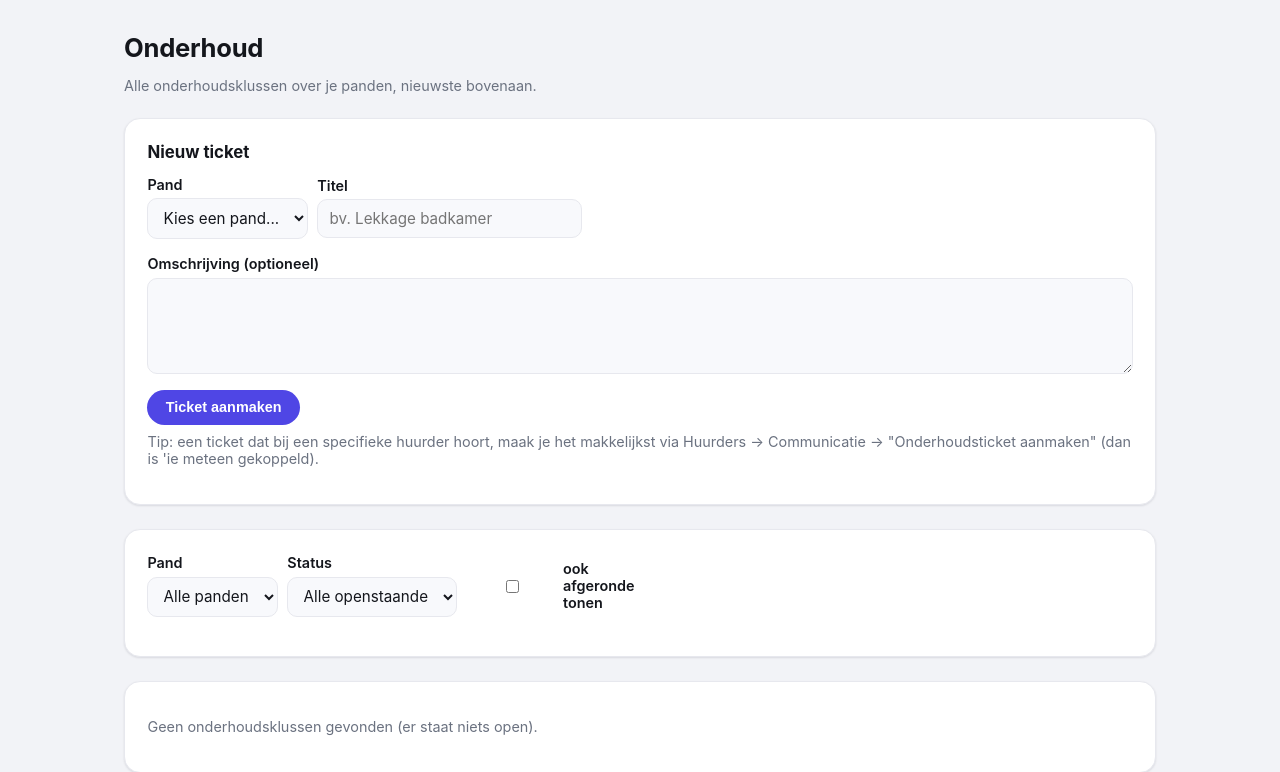
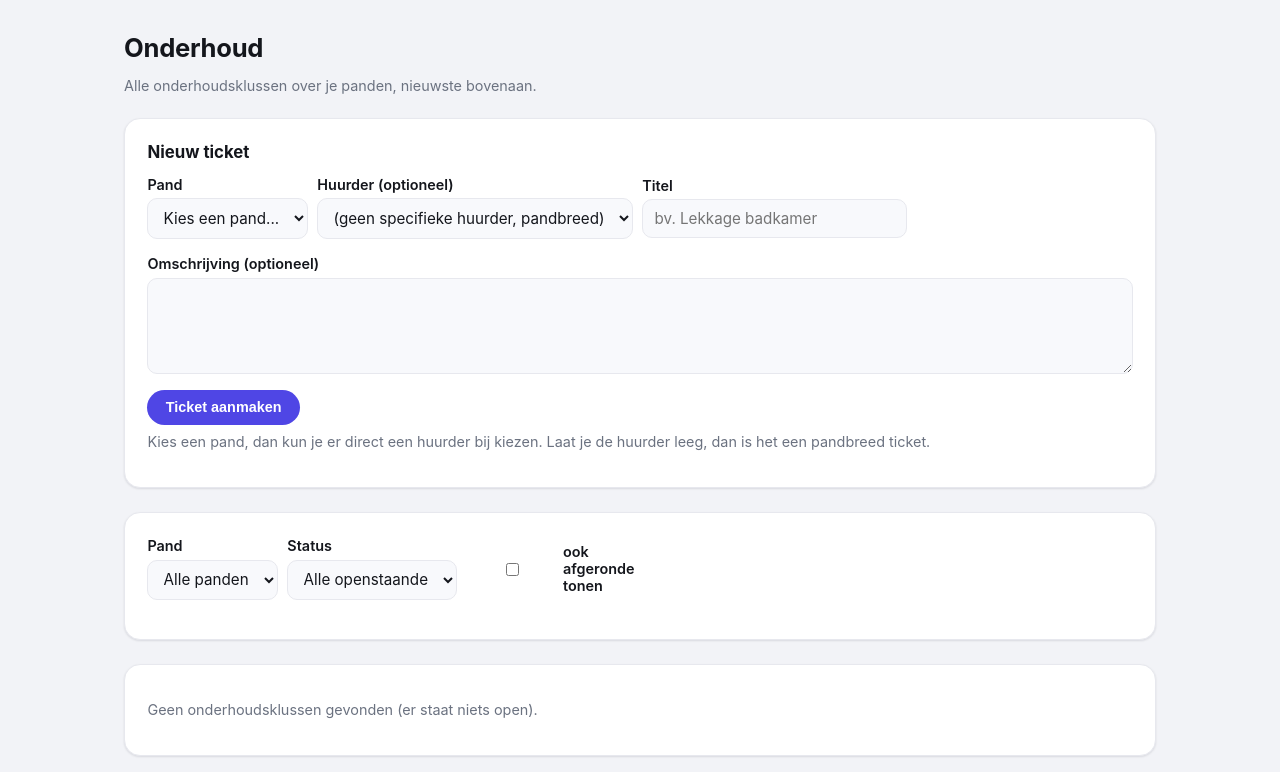
Before and after one commit to jmmreckman/kamerverhuur-scanner, a Flask app: template webapp/templates/onderhoud_overzicht.html in a window 1280 px wide. Shown: the top 772 px of the page. Run offline with Flask 3, Linux system fonts and the light colour scheme; the template is opened without the code that fills it, so the values that code supplies are empty; parts of the project's set-up code (start-up, migrations or seed data) failed here and were passed over.

Commit message:
onderhoud: huurder direct koppelen in het centrale 'nieuw ticket'-formulier
Op de Onderhoud-overzichtspagina kun je bij een nieuw ticket nu, na het kiezen
van een pand, direct een huurder selecteren (of leeg laten voor een pandbreed
ticket). De huurder-dropdown vult zich via een klein JSON-endpoint
(/onderhoud/kamers?pand=...) zodra je een pand kiest, zodat de Google Sheet
alleen gelezen wordt wanneer nodig (niet bij elke paginaweergave). Bij opslaan
wordt de huurder als contact geseed en aan het ticket gekoppeld.

Co-Authored-By: Claude Opus 4.8 <noreply@anthropic.com>
Claude-Session: https://claude.ai/code/session_01A1CqEaH5MfvneD1xZWbshq

```diff
--- a/webapp/app.py
+++ b/webapp/app.py
@@ -1230,6 +1230,25 @@ def create_app(config: Config | None = None) -> Flask:
             statussen=communicatie_db.ALLE_STATUSSEN, status_labels=communicatie_db.STATUS_LABELS,
         )
 
+    @app.route("/onderhoud/kamers")
+    @login_required
+    def onderhoud_kamers():
+        """JSON-lijstje huurders (kamer + naam) voor een pand - voor de
+        huurder-keuze in het 'nieuw ticket'-formulier (vult zich pas als je een
+        pand kiest, zodat de sheet alleen gelezen wordt wanneer nodig)."""
+        pand_slug = request.args.get("pand", "")
+        if not current_user.heeft_toegang(pand_slug):
+            return jsonify([])
+        pand = find_pand(_properties(), pand_slug)
+        if pand is None:
+            return jsonify([])
+        try:
+            kamers = SheetClient(config, pand).get_kamers()
+        except Exception:
+            app.logger.exception("Huurders ophalen voor onderhoud-ticket (pand %s) mislukt.", pand_slug)
+            return jsonify([])
+        return jsonify([{"kamer": k.kamer, "naam": k.naam} for k in kamers if k.naam])
+
     @app.route("/onderhoud/nieuw", methods=["POST"])
     @login_required
     def onderhoud_nieuw():
@@ -1239,13 +1258,30 @@ def create_app(config: Config | None = None) -> Flask:
             flash("Kies een pand en geef een korte titel op.")
             return redirect(url_for("onderhoud_overzicht"))
         db = _comm_db()
+        # Optioneel meteen aan een huurder koppelen (kamer uit het formulier).
+        contact_id, kamer_label = None, None
+        kamer_naam = request.form.get("kamer", "").strip()
+        if kamer_naam:
+            pand = find_pand(_properties(), pand_slug)
+            try:
+                for k in SheetClient(config, pand).get_kamers():
+                    if k.kamer == kamer_naam and k.naam:
+                        contact_id = communicatie_db.seed_contact(
+                            db, naam=k.naam, pand_slug=pand_slug, kamer=k.kamer,
+                            email=k.email, telefoon=k.telefoonnummer,
+                        )
+                        kamer_label = k.kamer
+                        break
+            except Exception:
+                app.logger.exception("Huurder koppelen aan nieuw ticket (pand %s) mislukt.", pand_slug)
         omschrijving = request.form.get("omschrijving", "").strip() or None
         klus_id = communicatie_db.maak_klus(
-            db, titel=titel, pand_slug=pand_slug, omschrijving=omschrijving,
+            db, titel=titel, pand_slug=pand_slug, contact_id=contact_id, kamer=kamer_label,
+            omschrijving=omschrijving,
         )
         if omschrijving:
             communicatie_db.voeg_bericht_toe(
-                db, contact_id=None, pand_slug=pand_slug, kanaal="onderhoud",
+                db, contact_id=contact_id, pand_slug=pand_slug, kanaal="onderhoud",
                 richting="in", body=omschrijving, bron="handmatig", klus_id=klus_id,
             )
         return redirect(url_for("onderhoud_detail", klus_id=klus_id))
--- a/webapp/templates/onderhoud_overzicht.html
+++ b/webapp/templates/onderhoud_overzicht.html
@@ -12,9 +12,14 @@
   <form method="post" action="{{ url_for('onderhoud_nieuw') }}">
     <span style="display:inline-flex;gap:.6rem;flex-wrap:wrap;align-items:center">
       <label>Pand
-        <select name="pand" required>
+        <select name="pand" id="nieuw-pand" required>
           <option value="">Kies een pand...</option>
           {% for p in panden %}<option value="{{ p.slug }}">{{ p.naam }}</option>{% endfor %}
+        </select>
+      </label>
+      <label>Huurder (optioneel)
+        <select name="kamer" id="nieuw-huurder">
+          <option value="">(geen specifieke huurder, pandbreed)</option>
         </select>
       </label>
       <label>Titel <input type="text" name="titel" placeholder="bv. Lekkage badkamer" required></label>
@@ -22,8 +27,30 @@
     <label>Omschrijving (optioneel) <textarea name="omschrijving" rows="3" style="width:100%;box-sizing:border-box"></textarea></label>
     <div style="margin-top:.6rem"><button class="btn" type="submit">Ticket aanmaken</button></div>
   </form>
-  <p class="muted" style="margin-top:.5rem">Tip: een ticket dat bij een specifieke huurder hoort,
-     maak je het makkelijkst via Huurders &rarr; Communicatie &rarr; "Onderhoudsticket aanmaken" (dan is 'ie meteen gekoppeld).</p>
+  <p class="muted" style="margin-top:.5rem">Kies een pand, dan kun je er direct een huurder bij kiezen.
+     Laat je de huurder leeg, dan is het een pandbreed ticket.</p>
+  <script>
+  (function () {
+    var pandSel = document.getElementById('nieuw-pand');
+    var huurderSel = document.getElementById('nieuw-huurder');
+    if (!pandSel || !huurderSel) return;
+    pandSel.addEventListener('change', function () {
+      huurderSel.innerHTML = '<option value="">(geen specifieke huurder, pandbreed)</option>';
+      if (!pandSel.value) return;
+      fetch('{{ url_for("onderhoud_kamers") }}?pand=' + encodeURIComponent(pandSel.value))
+        .then(function (r) { return r.json(); })
+        .then(function (rows) {
+          rows.forEach(function (k) {
+            var o = document.createElement('option');
+            o.value = k.kamer;
+            o.textContent = k.kamer + ' - ' + k.naam;
+            huurderSel.appendChild(o);
+          });
+        })
+        .catch(function () {});
+    });
+  })();
+  </script>
 </div>
 
 {# --- Filters ------------------------------------------------------------- #}
```
